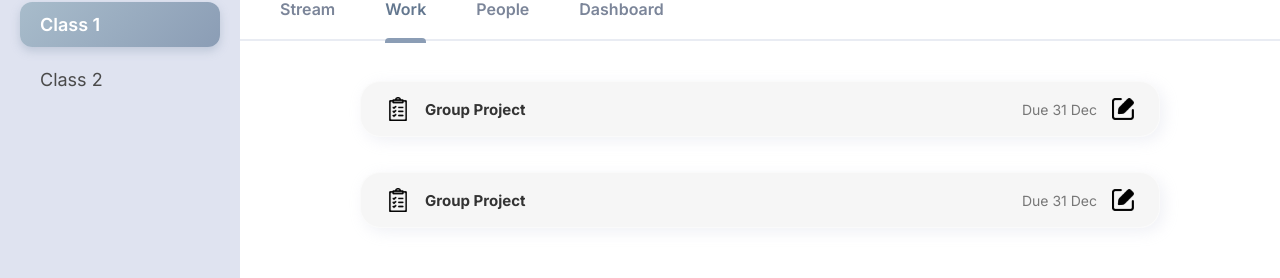
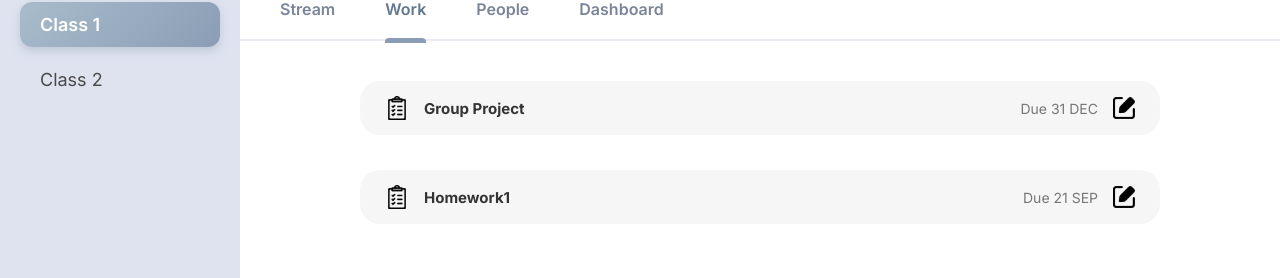
Before and after one commit to Ping-pnm/Equitask, a React (Vite) app in the folder frontend/: page / in a window 1280 px wide. Shown: the part 113-391 px from the top of the page. Built offline with nearby package versions, Linux system fonts and the light colour scheme.

Commit message:
Isolate the Stream Post and Work Post in css due to difference in layout. Change Work Post to dynamic input from parent

```diff
--- a/frontend/src/components/Work/WorkPost.jsx
+++ b/frontend/src/components/Work/WorkPost.jsx
@@ -1,15 +1,15 @@
 import checkListIcon from '../../assets/checklist-icon.png'
 import editIcon from '../../assets/editSign.png'
 
-export default function WorkPost() {
+export default function WorkPost({ title, date }) {
     return (
-        <div className="post-card">
+        <div className="post-card-work">
             <div className="post-card-left">
                 <img src={checkListIcon} alt="Checklist" className="post-card-icon" />
-                <span className="post-card-title">Group Project</span>
+                <span className="post-card-title">{title}</span>
             </div>
             <div className="post-card-right">
-                <span className="post-card-due">Due 31 Dec</span>
+                <span className="post-card-due">Due {date}</span>
                 <img src={editIcon} alt="Edit" className="post-card-edit-icon" />
             </div>
         </div>
--- a/frontend/src/index.css
+++ b/frontend/src/index.css
@@ -2592,13 +2592,25 @@ body.homepage-body {
 .side-logo-img { width: 100%; height: 100%; object-fit: contain; }
 .logo-text { height: 35px; object-fit: contain; margin-left: 10px; }
 .content-wrapper { display: flex; flex-grow: 1; overflow: hidden; }
-.post-card {
+.post-card-work {
     background: #f6f6f6;
     border-radius: 20px;
     padding: 15px 25px;
     display: flex;
     align-items: center;
     justify-content: space-between;
+    cursor: pointer;
+    margin-bottom: 15px;
+    transition: background 0.2s, transform 0.1s;
+}
+
+.post-card-stream {
+    background: #f6f6f6;
+    border-radius: 20px;
+    padding: 15px 25px;
+    display: flex;
+    align-items: center;
+    justify-content: start;
     cursor: pointer;
     margin-bottom: 15px;
     transition: background 0.2s, transform 0.1s;
--- a/frontend/src/pages/Classwork.jsx
+++ b/frontend/src/pages/Classwork.jsx
@@ -33,10 +33,10 @@ export default function Classwork() {
                         <section className="stream-content stream-content-scrollable">
                             <div id="assignments-container" className="posts-container">
                                 {/* Assignment 1 */}
-                                <WorkPost />
+                                <WorkPost title='Group Project' date='31 DEC' />
 
                                 {/* Assignment 2 */}
-                                <WorkPost />
+                                <WorkPost title='Homework1' date='21 SEP' />
                             </div>
 
                             {/* Assignment Detail View */}
```
